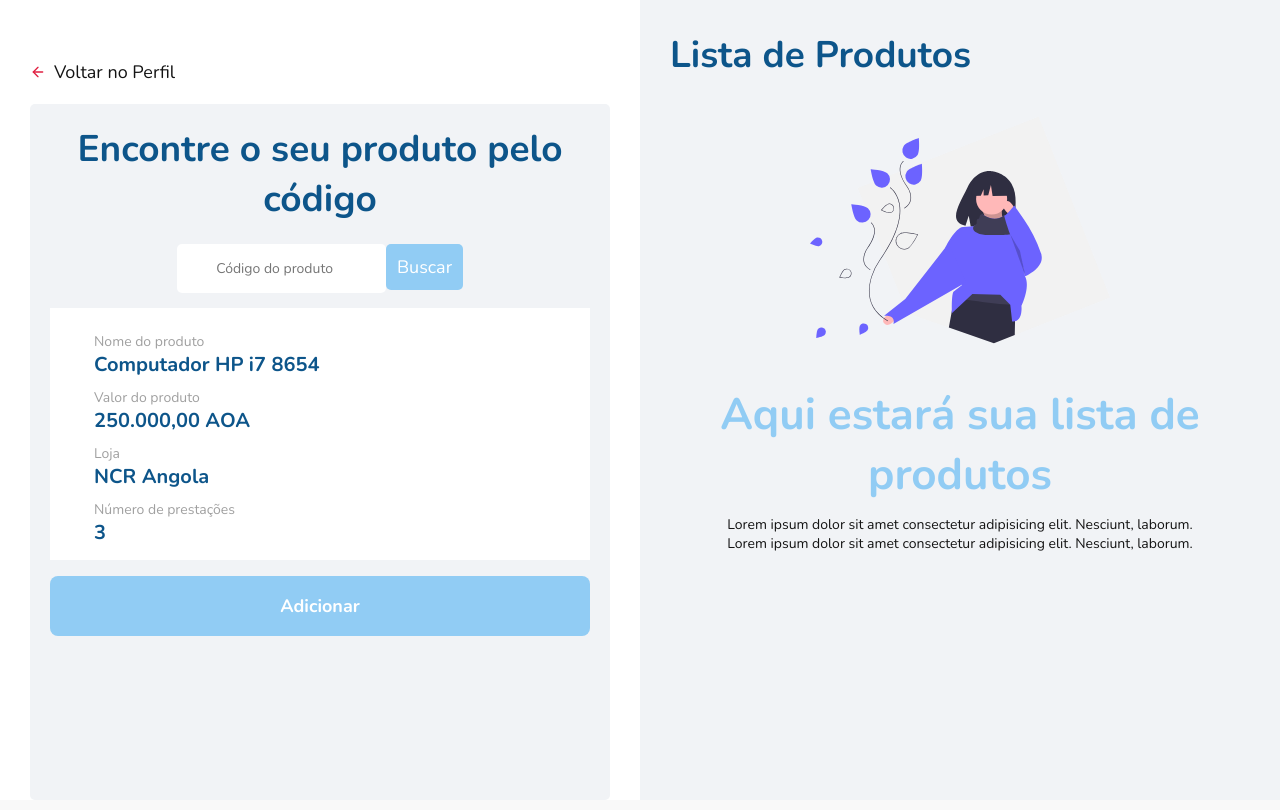
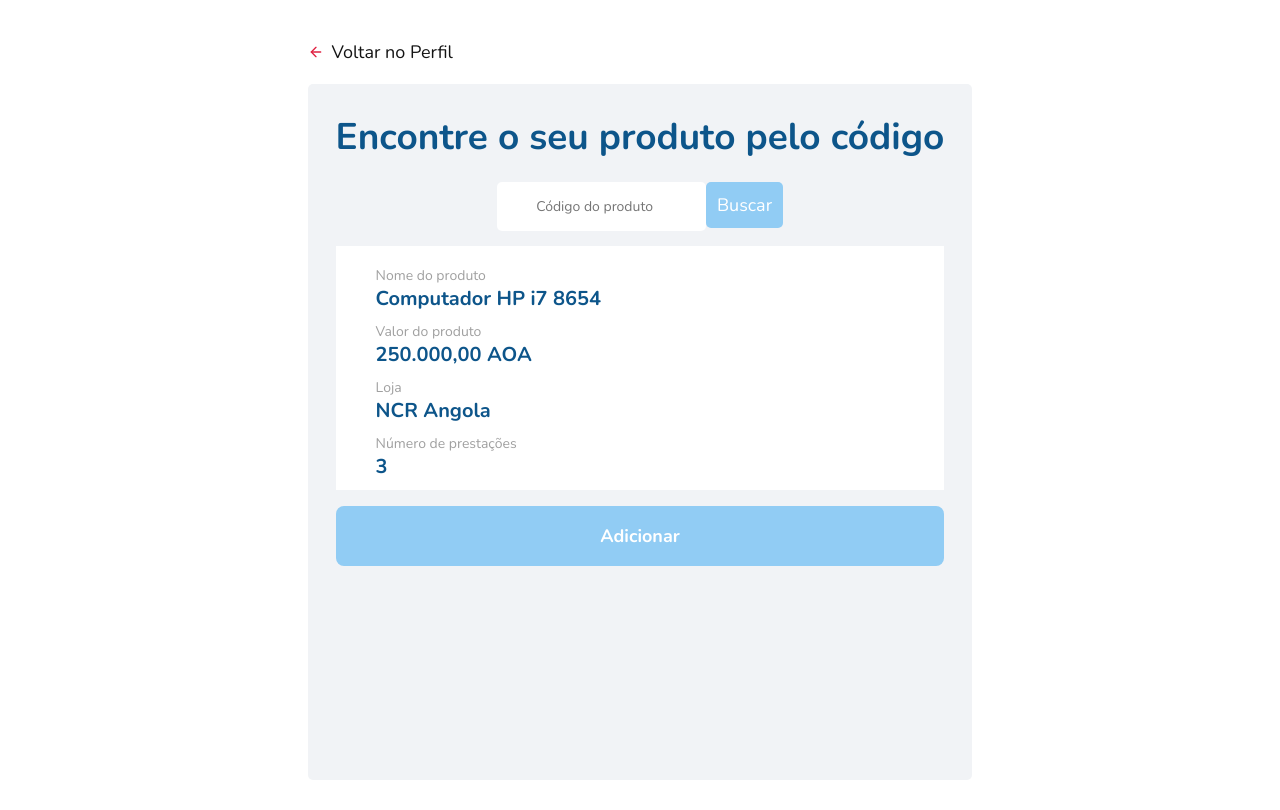
Before and after one commit to cabanga/teste-paga3, a React (Create React App) app: page /request/empty in a window 1280 px wide. Built offline with nearby package versions, Linux system fonts and the light colour scheme.

Commit message:
fix request card

```diff
--- a/src/pages/RequestEmpty/index.js
+++ b/src/pages/RequestEmpty/index.js
@@ -9,7 +9,7 @@ function RequestEmpty() {
   return (
     <div className="productContainer">
     <div className="productContent">
-      <section className="productCards">
+      <section>
         <Link to="/user/dashboard" className="back-link">
             <FiArrowLeft size={16} color="#E02041"/>
            Voltar no Perfil
@@ -35,18 +35,6 @@ function RequestEmpty() {
           <button className="button">Adicionar</button>
         </div>
       </section>
-
-      <section className="productInfo">
-        <h1>Lista de Produtos</h1>
-        <img src={Fall} alt="Women" />
-        <h2>Aqui estará sua lista de produtos</h2>
-        <p>
-            Lorem ipsum dolor sit amet consectetur adipisicing elit. Nesciunt, laborum.
-        </p>
-        <p>
-          Lorem ipsum dolor sit amet consectetur adipisicing elit. Nesciunt, laborum.
-        </p>
-      </section>
     </div>
     </div>
   )
--- a/src/pages/RequestEmpty/style.css
+++ b/src/pages/RequestEmpty/style.css
@@ -12,17 +12,11 @@
   align-items: center;
 }
 
-.productCards {
-  width: 50%;
-  height: 100vh;
-  padding: 20px 30px 30px 30px;
-}
-
 .productCard {
   margin-top: 20px;
   text-align: center;
   border-radius: 5px;
-  padding: 20px;
+  padding: 2em;
   background-color: #F1F3F6;
 }
 
@@ -44,7 +38,7 @@
 
 .cardContent {
   display: flex;
-  padding: 14px;
+  padding: 10px;
   background-color: #FFFFFF;
 }
 
@@ -67,36 +61,6 @@
   font-weight: bold;
 }
 
-.productInfo {
-  background-color: #F1F3F6;
-  height: 100vh;
-  width: 50%;
-  text-align: center;
-}
-
-.productInfo img {
-  height: 300px;
-  width: 300px;
-}
-
-.productInfo h1 {
-  padding: 30px 0 0 30px;
-  text-align: left;
-  color: #0D558A;
-  font-size: 37px;
-}
-
-.productInfo h2 {
-  color: #91CCF4;
-  font-size: 44px;
-  margin-bottom: 10px;
-}
-
-.productInfo p {
-  font-size: 14px;
-  color: #141414;
-}
-
 .button {
   margin-bottom: 20px;
 }
```
